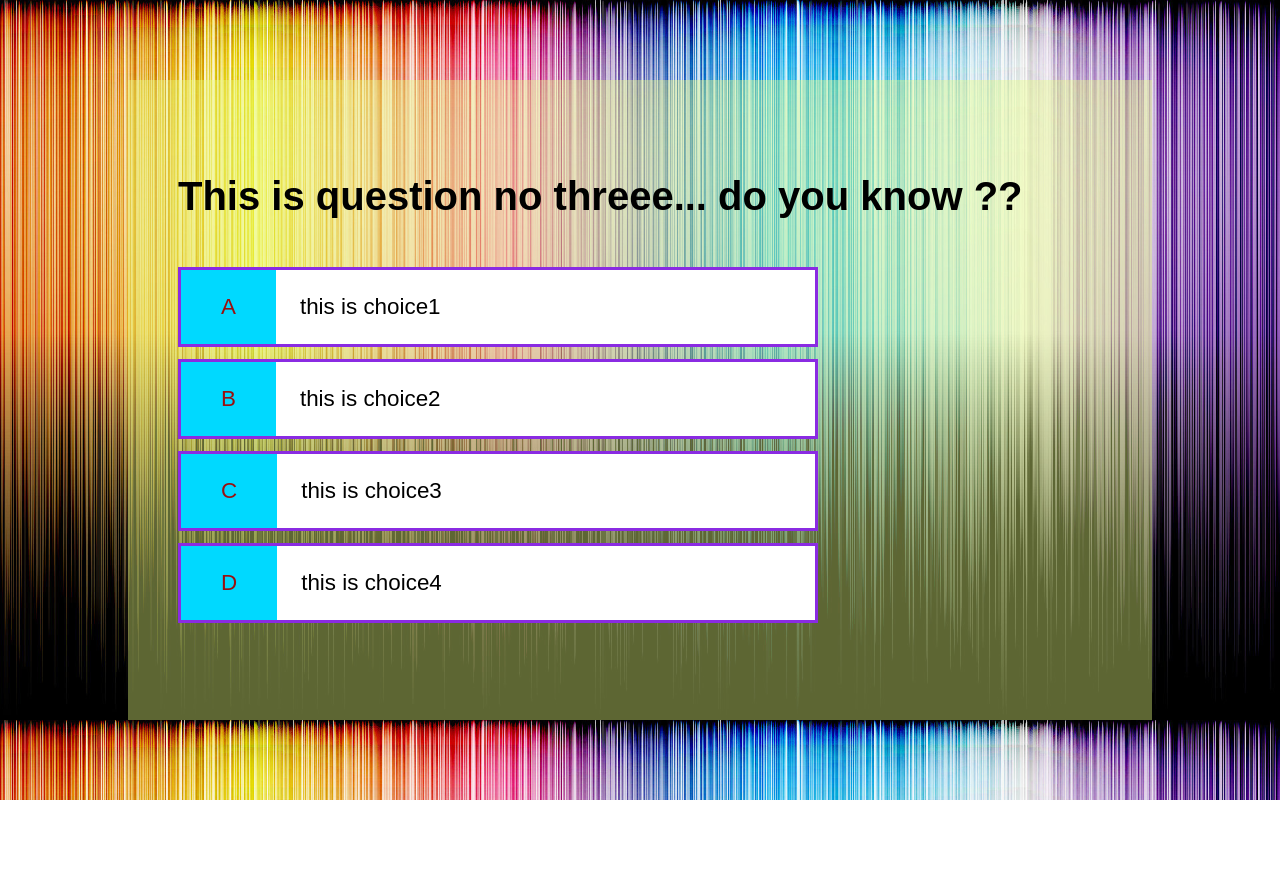
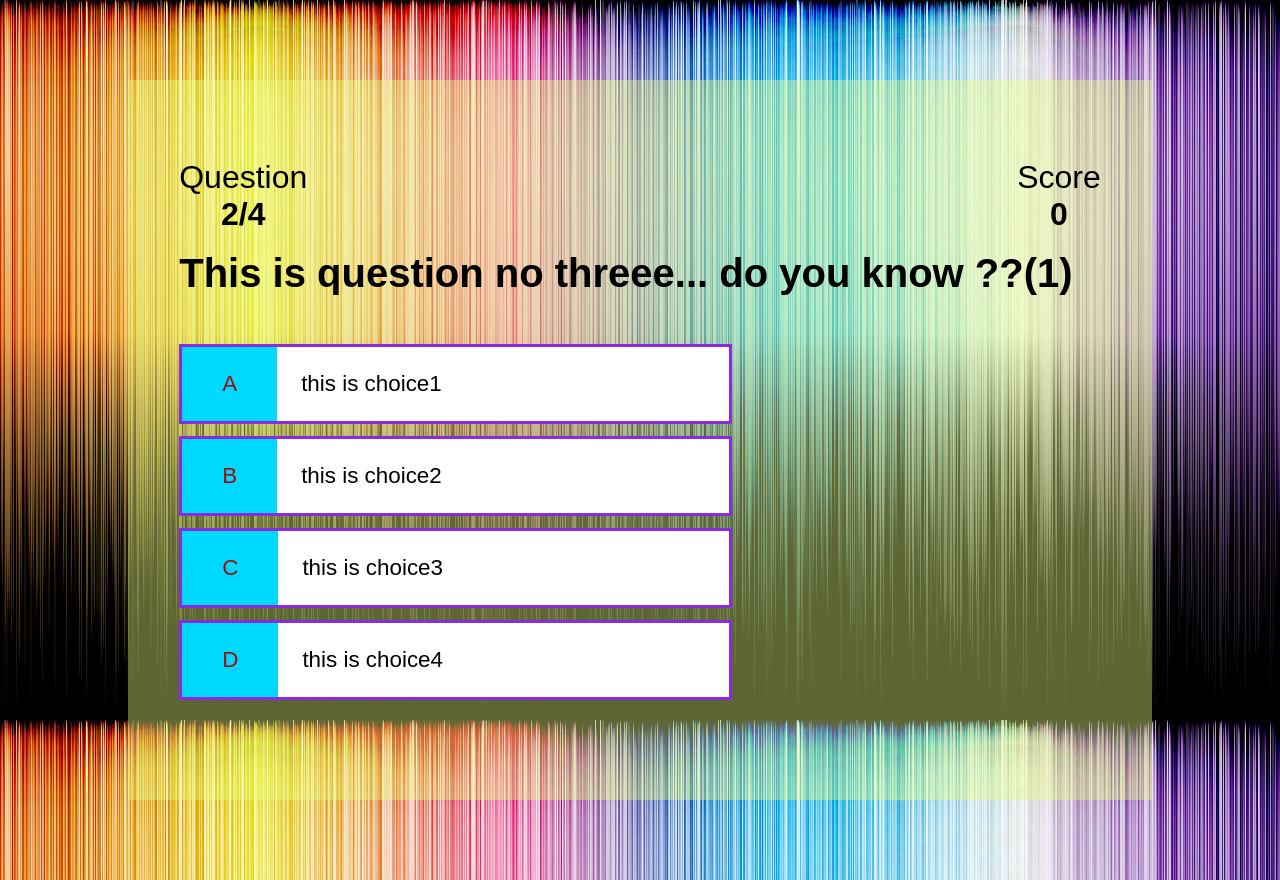
Before and after one commit to shivamkmr335/QuizOP, a plain HTML site: page pages/game.html in a window 1280 px wide. Both pictures are taken after a click on the element "this is choice1". Before the commit the page ends 800 px from the top, so only its background shows below. Drawn offline with Linux system fonts and the light colour scheme.

Commit message:
end page created

```diff
--- a/JS/game.js
+++ b/JS/game.js
@@ -1,7 +1,7 @@
-console.log("Hello World");
 const quest=document.getElementById("question");
 const choices=Array.from(document.getElementsByClassName("choice-text"));
-console.log(choices);
+const questionCounterText=document.getElementById("questionCounter");
+const scoreText=document.getElementById("score");
 
 let currentQuestion={};
 let acceptingAnswers = false;
@@ -11,7 +11,7 @@ let avaliableQuestions=[];
 
 let questions =[
     {
-        question: "This is question no 1... do you know ??",
+        question: "This is question no 1... do you know ?? (2)",
         choice1 : "this is choice1",
         choice2 : "this is choice2",
         choice3 : "this is choice3",
@@ -19,7 +19,7 @@ let questions =[
         answer: 2
     },
     {
-        question: "This is question no twoo---... do you know ??",
+        question: "This is question no twoo---... do you know ??  (3)",
         choice1 : "this is choice1 option",
         choice2 : "this is choice2 option",
         choice3 : "this is choice3 option",
@@ -27,7 +27,7 @@ let questions =[
         answer: 3
     },
     {
-        question: "This is question no threee... do you know ??",
+        question: "This is question no threee... do you know ??(1)",
         choice1 : "this is choice1",
         choice2 : "this is choice2",
         choice3 : "this is choice3",
@@ -35,7 +35,7 @@ let questions =[
         answer: 1
     },
     {
-        question: "This is question no 4... do you know  the answer??",
+        question: "This is question no 4... do you know  the answer??(4)",
         choice1 : "this is choice1",
         choice2 : "this is choice2",
         choice3 : "this is choice3",
@@ -45,8 +45,8 @@ let questions =[
 ]
 
 //constants
-const Correct_Marks = 10;
-const Total_Questions = 3; //or use questions.length;
+const Marks_per_Correct = 10;
+const Total_Questions = 4; //or use questions.length;
 
 startGame = () =>{
     questionCounter=0;
@@ -58,17 +58,24 @@ startGame = () =>{
 
 getNewQuestion = () =>{
     if(avaliableQuestions.length ==0 || questionCounter >= Total_Questions){
+        localStorage.setItem('mostRecentScore',score);
         console.log("Game Over");
-        return window.location.assign("");
+        return window.location.assign("../pages/end.html");
     }
+
     questionCounter++;
+    questionCounterText.innerText = questionCounter + '/' + Total_Questions;
+
     //Creating a random number
     const QuesIndex = Math.floor(Math.random() * avaliableQuestions.length);
     currentQuestion = avaliableQuestions[QuesIndex];
+
+    //Inserting New question into yhe array
     quest.innerText = currentQuestion.question;
 
+    //Filling up options in the choices-container
     choices.forEach( choice => {
-        const number = choice.dataset["number"];
+        const number = choice.dataset['number'];
         choice.innerText = currentQuestion['choice'+number];
     });
 
@@ -83,9 +90,27 @@ choices.forEach( choice => {
         acceptingAnswers=true;
         const selectedChoice = e.target;
         const selectedAnswer = selectedChoice.dataset["number"];
-        console.log(selectedAnswer);
-        getNewQuestion();
-    })
-})
 
+        var classToApply = 'incorrect';
+        if(selectedAnswer == currentQuestion.answer){
+            classToApply = 'correct';
+        }
+        if(classToApply ==='correct'){
+            incrementScore(Marks_per_Correct);
+        }
+        console.log(classToApply);
+
+        //Adding this variable 'classToApply' as class to the parent of selected choice for applying CSS.
+        selectedChoice.parentElement.classList.add(classToApply);
+        setTimeout(()=>{
+            selectedChoice.parentElement.classList.remove(classToApply);
+            getNewQuestion();
+        },300);
+    });
+});
+
+incrementScore = num =>{
+    score += num;
+    scoreText.innerText = score;
+}
 startGame();
--- /dev/null
+++ b/css/end.css
@@ -0,0 +1,78 @@
+body{
+    background-image: url(../images/pexels-pixabay-326311.jpg) ;
+    background-size: contain;
+    font-family: 'Special Elite', cursive;
+    background-attachment: fixed;
+ }
+*{
+    box-sizing: border-box;
+    margin:0px;
+    padding: 0px;
+    color: black;
+    font-family: Arial, Helvetica, sans-serif;
+}
+
+h1{
+    display: flex;
+    align-items: center;
+    justify-content: center;
+    height: 100px;
+    width: 100px;
+    border-radius: 50%;
+    background:linear-gradient(to right, rgb(245, 60, 4) ,rgb(255, 153, 0));
+    font-size: 2.5rem;
+    margin-bottom: 3rem;
+}
+
+.btn{
+    height: 50px;
+    width: 200px;
+    line-height: 40px;
+    display: flex;
+    align-items: center;
+    justify-content: center;
+    padding: 5px 40px;
+    text-decoration: none;
+    background-color: aquamarine;
+    border: solid rgb(0, 162, 255);
+    margin-top: 10px;
+}
+
+#end{
+    width:100%;
+    display: flex;
+    align-items: center;
+    flex-direction: column;
+}
+.container{
+    width: 80vw;
+    height: 90vh;
+    min-height:600px;
+    margin: 10vh auto;
+    background-color: rgb(232, 255, 127,0.40);
+    display: flex;
+    align-items: center;
+    padding: 50px 50px;
+    justify-content: center;
+
+}
+
+form{
+    width: 100%;
+    display: flex;
+    flex-direction: column;
+    align-items: center;
+}
+
+input{
+    margin-bottom:  1rem;
+    width: 20rem;
+    padding: 1.5rem;
+    font-size: 1.8rem;
+    border:none;
+    box-shadow: 0 0.1rem 1.4rem 0 rgb(0, 110, 255,0.5);
+}
+
+input::placeholder{
+    color: #aaa;
+}
--- a/css/games.css
+++ b/css/games.css
@@ -16,16 +16,21 @@ h2{
     font-size: 2.5rem;
     margin-bottom: 3rem;
 }
+
+#gamer{
+    display: inline;
+
+}
 .container{
-    max-width: 80vw;
-    height: 80vh;
+    width: 80vw;
+    height: 90vh;
     min-height:600px;
     margin: 10vh auto;
     background-color: rgb(232, 255, 127,0.40);
     display: flex;
     align-items: center;
     padding: 50px 50px;
-    justify-content: left;
+    justify-content: center;
 
 }
 .choice-container:hover{
@@ -38,8 +43,7 @@ h2{
     margin-top: 12px;
     display: flex;
     margin-bottom: 0.2rem;
-    width:100%;
-    max-width: 50vw;
+    width:60%;
     font-size: 1.4rem;
     border: 0.2rem solid blueviolet;
     background-color: white;
@@ -58,10 +62,32 @@ h2{
     padding:1.5rem;
     width:100%;
 }
-.choice-text:hover{
+/* .choice-text:hover{
     background:linear-gradient(to right, rgb(173, 245, 4) ,yellow);
     transition-duration: 200ms;
-}
+} */
 #question{
     max-width: 100%;
 }
+
+.correct{
+    background:linear-gradient(to right, rgb(173, 245, 4) ,yellow);
+}
+
+.incorrect{
+    background:linear-gradient(to right, rgb(247, 4, 4) ,rgb(255, 94, 0));
+}
+
+#hud{
+    width:72vw;
+    display: flex;
+    justify-content: space-between;
+}
+
+.hud-prefix{
+    text-align: center;
+    font-size: 2rem;
+}
+.hud-main-text{
+    text-align: center;
+}
--- a/pages/game.html
+++ b/pages/game.html
@@ -9,6 +9,16 @@
 <body>
     <div class="container">
         <div id="gamer">
+            <div id="hud">
+                <div id="hud-item">
+                    <p class="hud-prefix">Question</p>
+                    <h1 class="hud-main-text" id="questionCounter"></h1>
+                </div>
+                <div id="hud-item">
+                    <p class="hud-prefix">Score</p>
+                    <h1 class="hud-main-text" id="score"> 0</h1>
+                </div>
+            </div>
             <br>
             <h2 id="question">Here is the current hardcoded question dgjnsdndt jkhy ythry ,kyt,tukfud??</h2>
             <div class="choice-container">
```
Also changed, not shown: JS/end.js (added, +16 -0 lines), pages/end.html (added, +32 -0 lines), 1 other file.
